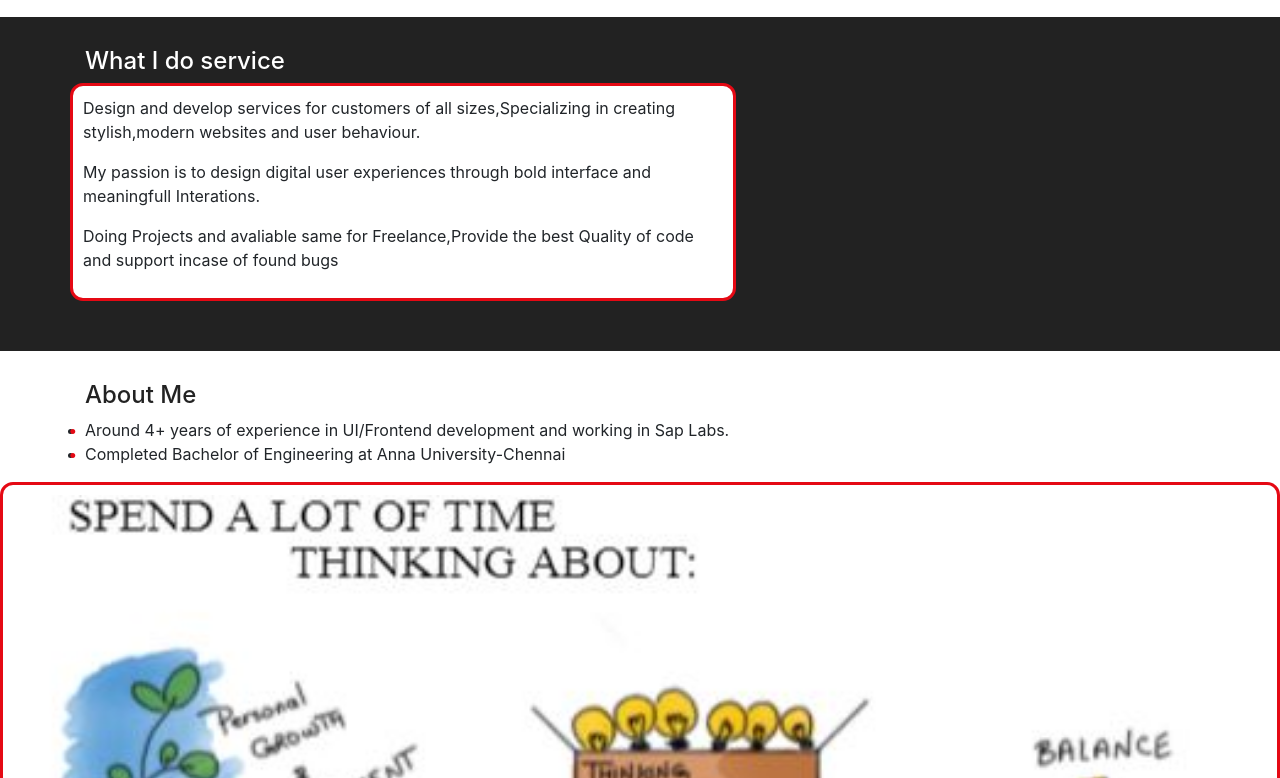
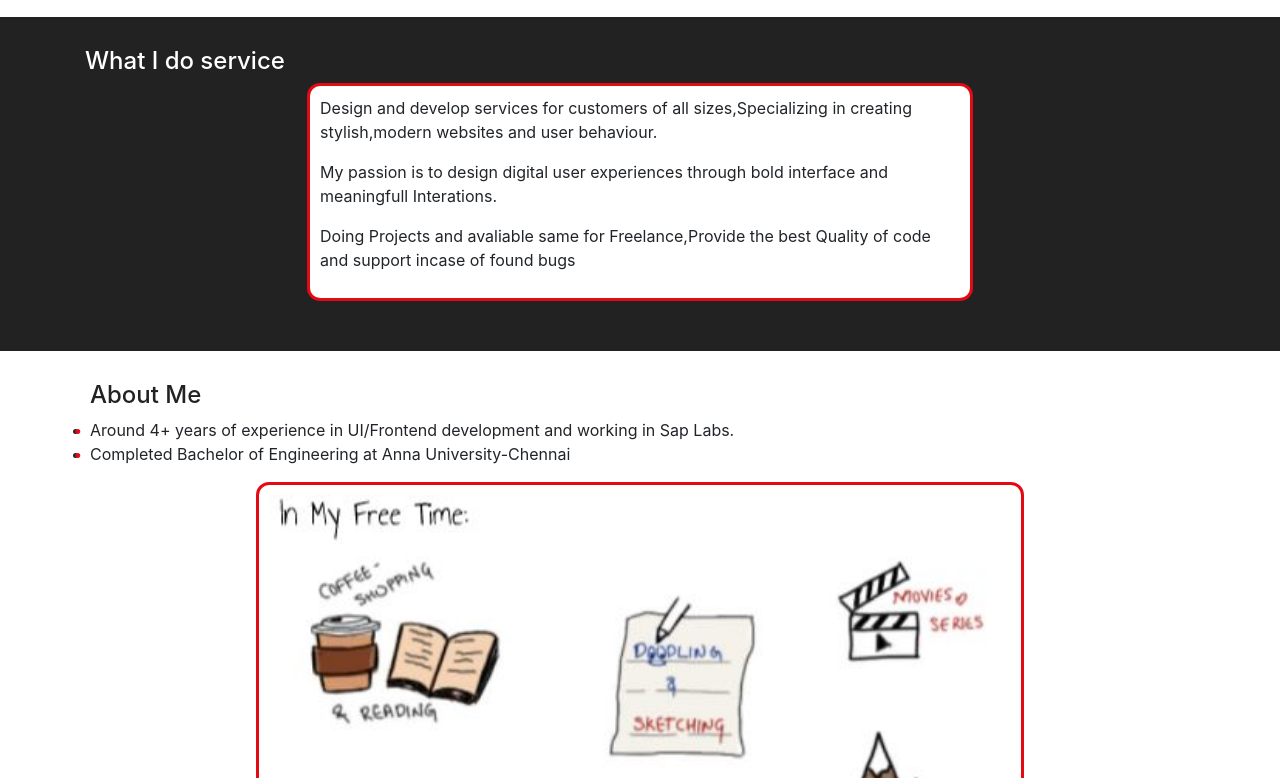
Before and after one commit to RajHarsha/portfolic, a plain HTML site: page index.html in a window 1280 px wide. Shown: the part 2022-2800 px from the top of the page. Drawn offline with nearby package versions, Linux system fonts and the light colour scheme.

Commit message:
filecomments

```diff
--- a/index.html
+++ b/index.html
@@ -10,14 +10,14 @@
     <meta name="viewport" content="width=device-width, initial-scale=1, user-scalable=no">
     <!-- CSS -->
     <link rel="stylesheet" type="text/css" media="all" href="style.css" />
-     <link rel="stylesheet" type="text/css" media="all" href="node_modules/bootstrap/dist/css/bootstrap.css" />
+     <!-- <link rel="stylesheet" type="text/css" media="all" href="D:\portfoilo\node_modules\bootstrap\dist\css/bootstrap.css" /> -->
     <!-- js -->
     <!-- Latest compiled and minified CSS -->
 <!-- <link rel="stylesheet" href="https://maxcdn.bootstrapcdn.com/bootstrap/4.5.2/css/bootstrap.min.css"> -->
-<script src="https://ajax.googleapis.com/ajax/libs/jquery/3.5.1/jquery.min.js" type="text/javascript"></script>
+<!-- <script src="https://ajax.googleapis.com/ajax/libs/jquery/3.5.1/jquery.min.js" type="text/javascript"></script> -->
 
 <!-- Latest compiled JavaScript -->
-<script src="https://maxcdn.bootstrapcdn.com/bootstrap/4.5.2/js/bootstrap.min.js"></script>
+<!-- <script src="https://maxcdn.bootstrapcdn.com/bootstrap/4.5.2/js/bootstrap.min.js"></script> -->
 
 <script src="js/main.js" type="text/javascript"></script>
 
--- a/style.css
+++ b/style.css
@@ -272,7 +272,7 @@ html {
 
   .center-p {
   margin: auto;
-  width: 60%;
+  width: 60%!important;
   border: 3px solid #e50914;
   padding: 10px;
   border-radius: 13px;
```
